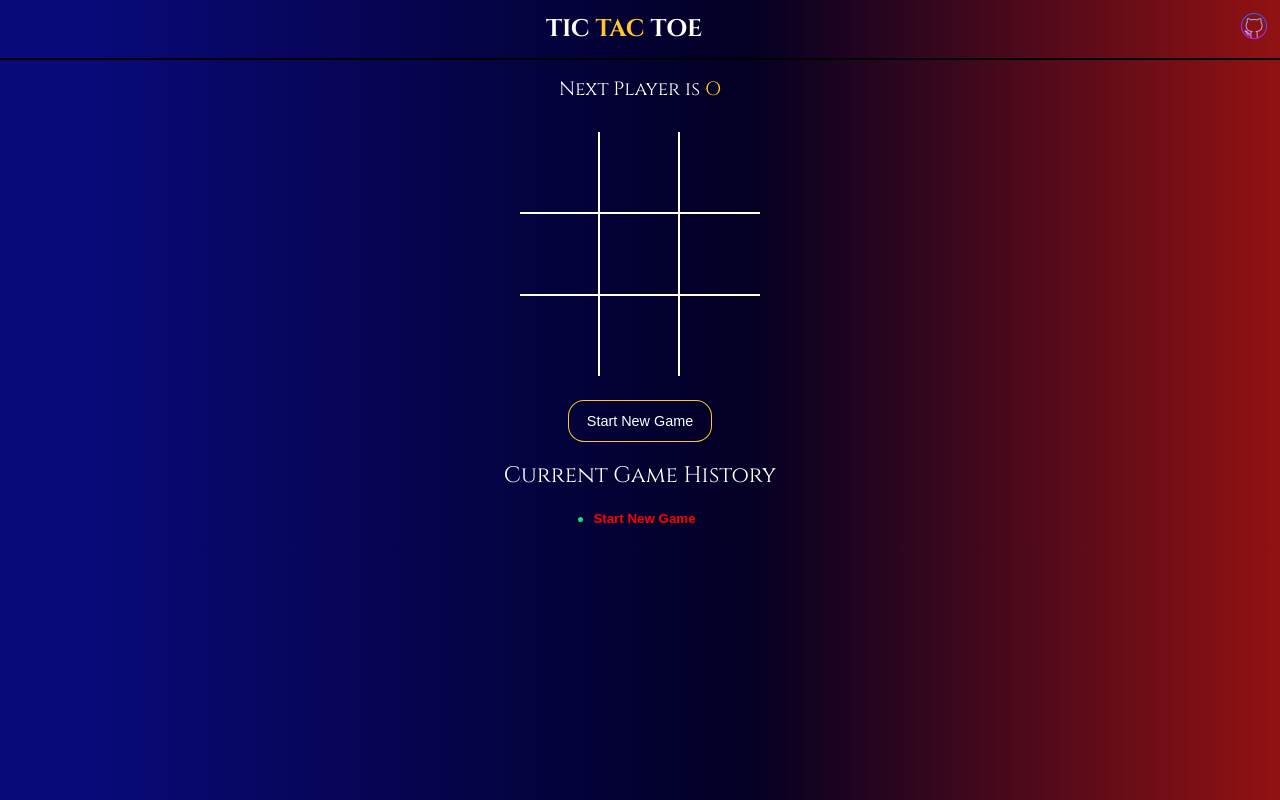
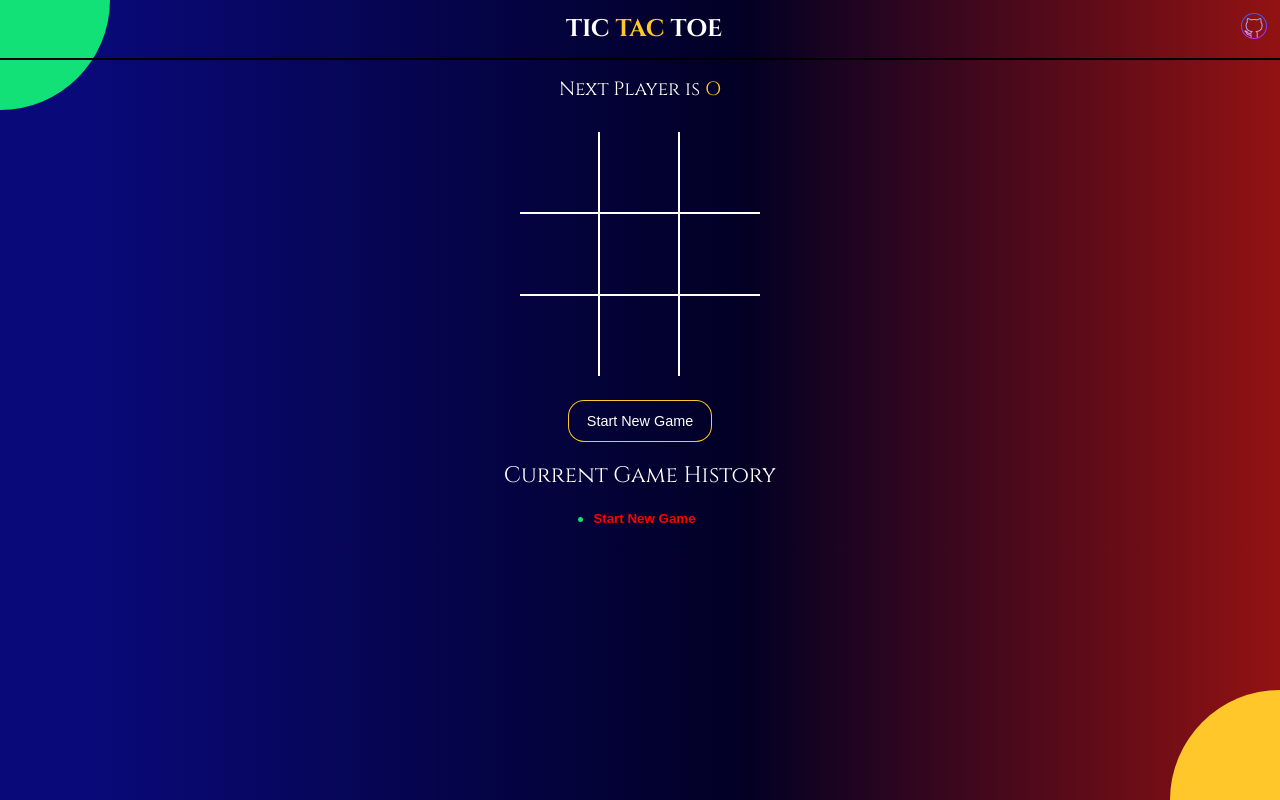
Before and after one commit to AiyushKumar07/Tic-Tac-Toe-Game, a React (Vite) app: page / in a window 1280 px wide. Built offline with nearby package versions, Linux system fonts and the light colour scheme.

Commit message:
final_project

```diff
--- a/src/App.jsx
+++ b/src/App.jsx
@@ -77,6 +77,7 @@ function App() {
           handleSquareClick={handleSquareClick}
           winningSquares={winningSquares}
         />
+        <div className="bg-balls"></div>
         <button
           type="button"
           className={`btn-reset ${winner ? 'active' : ' '}  `}
--- a/src/styles.scss
+++ b/src/styles.scss
@@ -194,6 +194,8 @@ button {
     margin: 0; // Remove any default margin on the h2
     text-align: center; // Center the text horizontally
     flex-grow: 1; // Allow the h2 to grow and take available space
+    position: relative;
+    left: 20px;
   }
 
   .git_hub {
```
